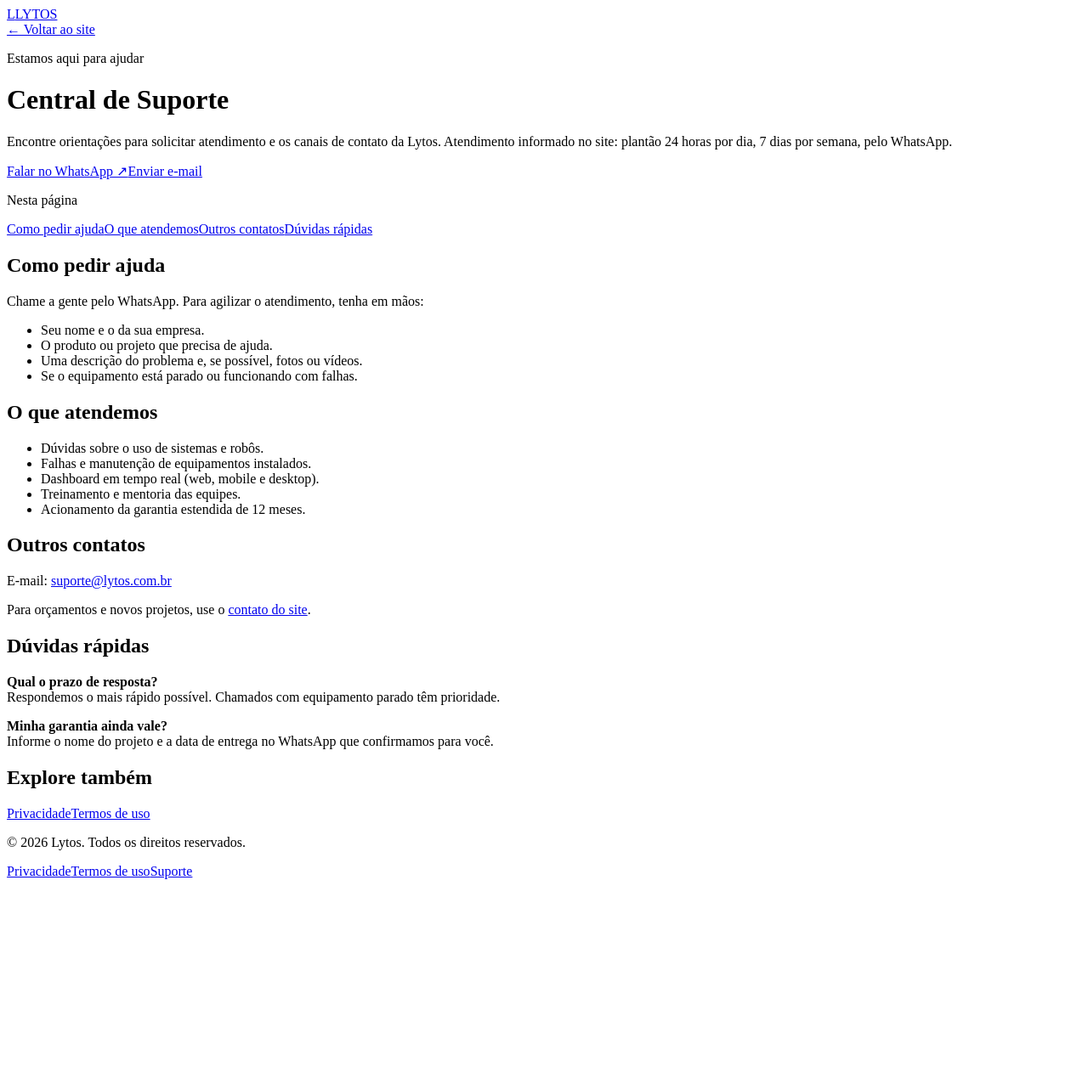
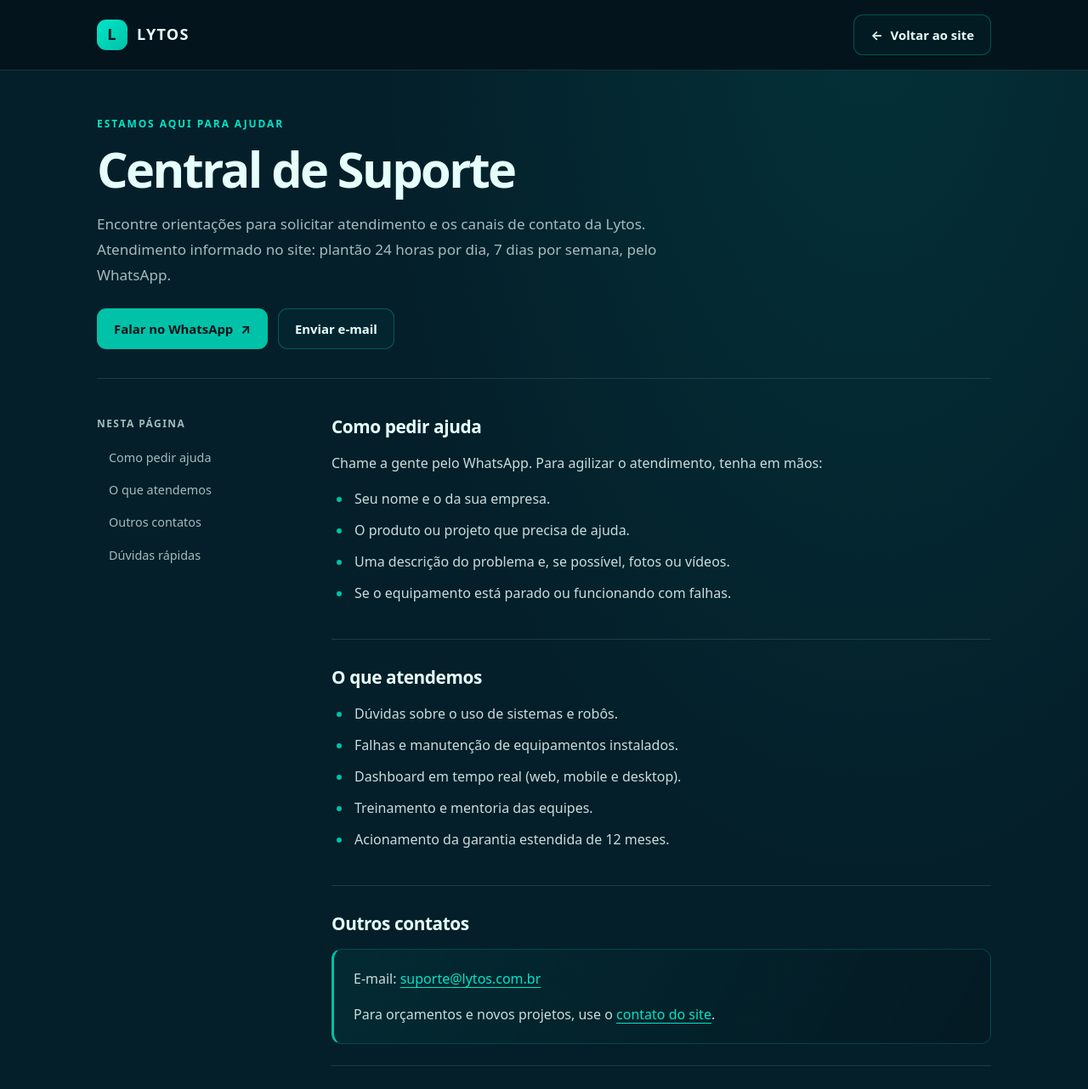
Before and after one commit to van-g206/team-project-front, a plain HTML site: page assets/html/suporte.html in a window 1280 px wide. Shown: the top 1282 px of the page at 85% size. Before the commit the page ends 1043 px from the top, so only its background shows below. Drawn offline with Linux system fonts and the light colour scheme.

Commit message:
Update privacy, terms and support pages
Co-authored-by: Rebeca <rebecamiderna@alunos.utfpr.edu.br>
Co-authored-by: Lucas <lucasfarescorrea@gmail.com>

```diff
--- /dev/null
+++ b/assets/css/institucional.css
@@ -0,0 +1,420 @@
+:root {
+    --bg: #041F2A;
+    --deep: #04141C;
+    --accent: #00C2A8;
+    --accent-light: #00E5C8;
+    --text: #E6FFFB;
+    --muted: #A4BCBE;
+    --line: rgba(164, 188, 190, .17);
+    --surface: #092B36;
+    --radius: 18px
+}
+
+* {
+    box-sizing: border-box
+}
+
+html {
+    scroll-behavior: smooth
+}
+
+body {
+    margin: 0;
+    min-height: 100vh;
+    display: flex;
+    flex-direction: column;
+    background: radial-gradient(ellipse at 80% 0%, rgba(0, 194, 168, .11), transparent 40%), var(--bg);
+    color: var(--text);
+    font: 16px/1.75 system-ui, -apple-system, Segoe UI, Roboto, Arial, sans-serif
+}
+
+a {
+    color: var(--accent-light);
+    text-underline-offset: 4px
+}
+
+a:hover {
+    color: #fff
+}
+
+a:focus-visible,
+button:focus-visible {
+    outline: 3px solid var(--accent-light);
+    outline-offset: 4px
+}
+
+header {
+    background: rgba(4, 20, 28, .95);
+    border-bottom: 1px solid var(--line)
+}
+
+.topbar {
+    max-width: 1100px;
+    margin: auto;
+    padding: 17px 24px;
+    display: flex;
+    align-items: center;
+    justify-content: space-between;
+    gap: 16px
+}
+
+.brand {
+    display: inline-flex;
+    align-items: center;
+    gap: 11px;
+    color: var(--text);
+    text-decoration: none;
+    font-weight: 800;
+    letter-spacing: .07em;
+    font-size: 1.13rem
+}
+
+.brand-mark {
+    width: 36px;
+    height: 36px;
+    border-radius: 11px;
+    display: grid;
+    place-items: center;
+    color: var(--deep);
+    background: linear-gradient(135deg, var(--accent-light), var(--accent));
+    font-weight: 900
+}
+
+.brand img {
+    max-width: 140px;
+    max-height: 36px;
+    object-fit: contain
+}
+
+.top-actions {
+    display: flex;
+    gap: 10px;
+    align-items: center
+}
+
+.button {
+    display: inline-flex;
+    align-items: center;
+    justify-content: center;
+    gap: 9px;
+    min-height: 44px;
+    padding: 10px 19px;
+    border: 1px solid transparent;
+    border-radius: 11px;
+    font: inherit;
+    font-size: .93rem;
+    font-weight: 700;
+    text-decoration: none;
+    transition: background .2s, border-color .2s, transform .2s, box-shadow .2s;
+    cursor: pointer
+}
+
+.button:hover {
+    transform: translateY(-2px)
+}
+
+.button-primary {
+    background: var(--accent);
+    color: var(--deep)
+}
+
+.button-primary:hover {
+    background: var(--accent-light);
+    color: var(--deep);
+    box-shadow: 0 8px 28px rgba(0, 194, 168, .18)
+}
+
+.button-outline {
+    background: rgba(0, 194, 168, .04);
+    color: var(--text);
+    border-color: rgba(0, 194, 168, .34)
+}
+
+.button-outline:hover {
+    background: rgba(0, 194, 168, .12);
+    color: var(--text);
+    border-color: var(--accent)
+}
+
+.layout {
+    flex: 1;
+    width: min(100%, 1100px);
+    margin: auto;
+    padding: 52px 24px 90px
+}
+
+.eyebrow {
+    text-transform: uppercase;
+    letter-spacing: .16em;
+    color: var(--accent-light);
+    font-weight: 800;
+    font-size: .75rem;
+    margin: 0 0 10px
+}
+
+.hero {
+    padding-bottom: 34px;
+    border-bottom: 1px solid var(--line)
+}
+
+h1 {
+    font-size: clamp(2.15rem, 5vw, 3.6rem);
+    line-height: 1.13;
+    letter-spacing: -.045em;
+    margin: 0 0 18px;
+    font-weight: 800
+}
+
+h1 span {
+    color: var(--accent-light)
+}
+
+.lead {
+    color: var(--muted);
+    max-width: 720px;
+    font-size: 1.07rem;
+    margin: 0
+}
+
+.hero-actions {
+    display: flex;
+    flex-wrap: wrap;
+    gap: 12px;
+    margin-top: 24px
+}
+
+.content-grid {
+    display: grid;
+    grid-template-columns: 230px minmax(0, 1fr);
+    gap: 46px;
+    margin-top: 42px
+}
+
+.sidebar {
+    align-self: start;
+    position: sticky;
+    top: 20px
+}
+
+.sidebar-label {
+    font-size: .75rem;
+    text-transform: uppercase;
+    letter-spacing: .12em;
+    color: var(--muted);
+    font-weight: 800;
+    margin: 0 0 12px
+}
+
+.side-link {
+    display: block;
+    color: var(--muted);
+    text-decoration: none;
+    padding: 8px 12px;
+    margin: 2px 0;
+    border-left: 2px solid transparent;
+    border-radius: 0 8px 8px 0;
+    font-size: .9rem;
+    line-height: 1.4
+}
+
+.side-link:hover {
+    color: var(--accent-light);
+    background: rgba(0, 194, 168, .07);
+    border-left-color: var(--accent)
+}
+
+.article {
+    min-width: 0
+}
+
+.section {
+    padding: 0 0 25px;
+    margin-bottom: 30px;
+    border-bottom: 1px solid var(--line);
+    scroll-margin-top: 24px
+}
+
+.section:last-child {
+    border-bottom: 0
+}
+
+.section h2 {
+    font-size: 1.3rem;
+    line-height: 1.4;
+    letter-spacing: -.02em;
+    margin: 0 0 14px;
+    color: var(--text)
+}
+
+.section p {
+    color: #c8dddc;
+    margin: 0 0 14px
+}
+
+.section ul {
+    color: #c8dddc;
+    margin: 0 0 15px;
+    padding-left: 24px
+}
+
+.section li {
+    padding-left: 3px;
+    margin-bottom: 9px
+}
+
+.section li::marker {
+    color: var(--accent)
+}
+
+.info-box {
+    border: 1px solid rgba(0, 194, 168, .24);
+    border-left: 3px solid var(--accent);
+    background: linear-gradient(120deg, rgba(0, 194, 168, .07), rgba(4, 20, 28, .45));
+    padding: 20px 23px;
+    border-radius: 12px;
+    margin-top: 15px
+}
+
+.info-box p:last-child {
+    margin-bottom: 0
+}
+
+.faq {
+    border: 1px solid var(--line);
+    border-radius: 12px;
+    padding: 18px 20px;
+    margin: 12px 0;
+    background: rgba(4, 20, 28, .32)
+}
+
+.faq p {
+    margin: 8px 0 0
+}
+
+.next-links {
+    margin-top: 20px;
+    padding: 24px;
+    border-radius: var(--radius);
+    background: var(--surface);
+    border: 1px solid var(--line)
+}
+
+.next-links h2 {
+    font-size: 1.12rem;
+    margin: 0 0 14px
+}
+
+.link-row {
+    display: flex;
+    flex-wrap: wrap;
+    gap: 10px
+}
+
+.site-footer {
+    background: var(--deep);
+    border-top: 1px solid var(--line)
+}
+
+.footer-inner {
+    max-width: 1100px;
+    margin: auto;
+    padding: 28px 24px;
+    display: flex;
+    align-items: center;
+    justify-content: space-between;
+    gap: 20px;
+    flex-wrap: wrap
+}
+
+.copyright {
+    font-size: .87rem;
+    color: var(--muted);
+    margin: 0
+}
+
+.footer-links {
+    display: flex;
+    flex-wrap: wrap;
+    gap: 18px
+}
+
+.footer-links a {
+    font-size: .88rem;
+    text-decoration: none;
+    color: var(--muted)
+}
+
+.footer-links a:hover,
+.footer-links a[aria-current=page] {
+    color: var(--accent-light)
+}
+
+@media(max-width:750px) {
+    .layout {
+        padding: 36px 20px 65px
+    }
+
+    .content-grid {
+        grid-template-columns: 1fr;
+        gap: 25px;
+        margin-top: 30px
+    }
+
+    .sidebar {
+        position: static;
+        display: flex;
+        gap: 6px;
+        overflow-x: auto;
+        padding-bottom: 10px;
+        border-bottom: 1px solid var(--line)
+    }
+
+    .sidebar-label {
+        display: none
+    }
+
+    .side-link {
+        white-space: nowrap;
+        border-left: 0;
+        border-bottom: 2px solid transparent;
+        border-radius: 8px;
+        padding: 8px 10px
+    }
+
+    .side-link:hover {
+        border-left: 0;
+        border-bottom-color: var(--accent)
+    }
+
+    .topbar {
+        padding: 14px 20px
+    }
+
+    .top-actions .button {
+        padding: 9px 12px;
+        font-size: .82rem
+    }
+
+    .footer-inner {
+        align-items: flex-start;
+        flex-direction: column
+    }
+
+    .hero {
+        padding-bottom: 27px
+    }
+}
+
+@media(prefers-reduced-motion:reduce) {
+    html {
+        scroll-behavior: auto
+    }
+
+    .button {
+        transition: none
+    }
+
+    .button:hover {
+        transform: none
+    }
+}
--- a/assets/html/suporte.html
+++ b/assets/html/suporte.html
@@ -1,6 +1,5 @@
 <!DOCTYPE html>
 <html lang="pt-BR">
-
 <head>
     <meta charset="UTF-8">
     <meta name="viewport" content="width=device-width, initial-scale=1">
@@ -8,15 +7,14 @@
     <meta name="description"
         content="Encontre orientações para solicitar atendimento e os canais de contato da Lytos. Atendimento informado no site: plantão 24 horas por dia, 7 dias por s">
     <title>Central de Suporte | Lytos</title>
-    <link rel="stylesheet" href="estilo.css">
+    <link rel="stylesheet" href="/assets/css/institucional.css">
 </head>
-
 <body>
     <header>
-        <div class="topbar"><a class="brand" href="index.html" aria-label="Lytos — página inicial"><span
+        <div class="topbar"><a class="brand" href="/index.html" aria-label="Lytos — página inicial"><span
                     class="brand-mark" aria-hidden="true">L</span>LYTOS</a>
             <nav class="top-actions" aria-label="Navegação principal"><a class="button button-outline"
-                    href="index.html"><span aria-hidden="true">←</span> Voltar ao site</a></nav>
+                    href="/index.html"><span aria-hidden="true">←</span> Voltar ao site</a></nav>
         </div>
     </header>
     <main class="layout">
```
Also changed, not shown: assets/html/privacidade.html (+3 -5 lines), assets/html/termos.html (+3 -5 lines), index.html (+0 -2 lines).
